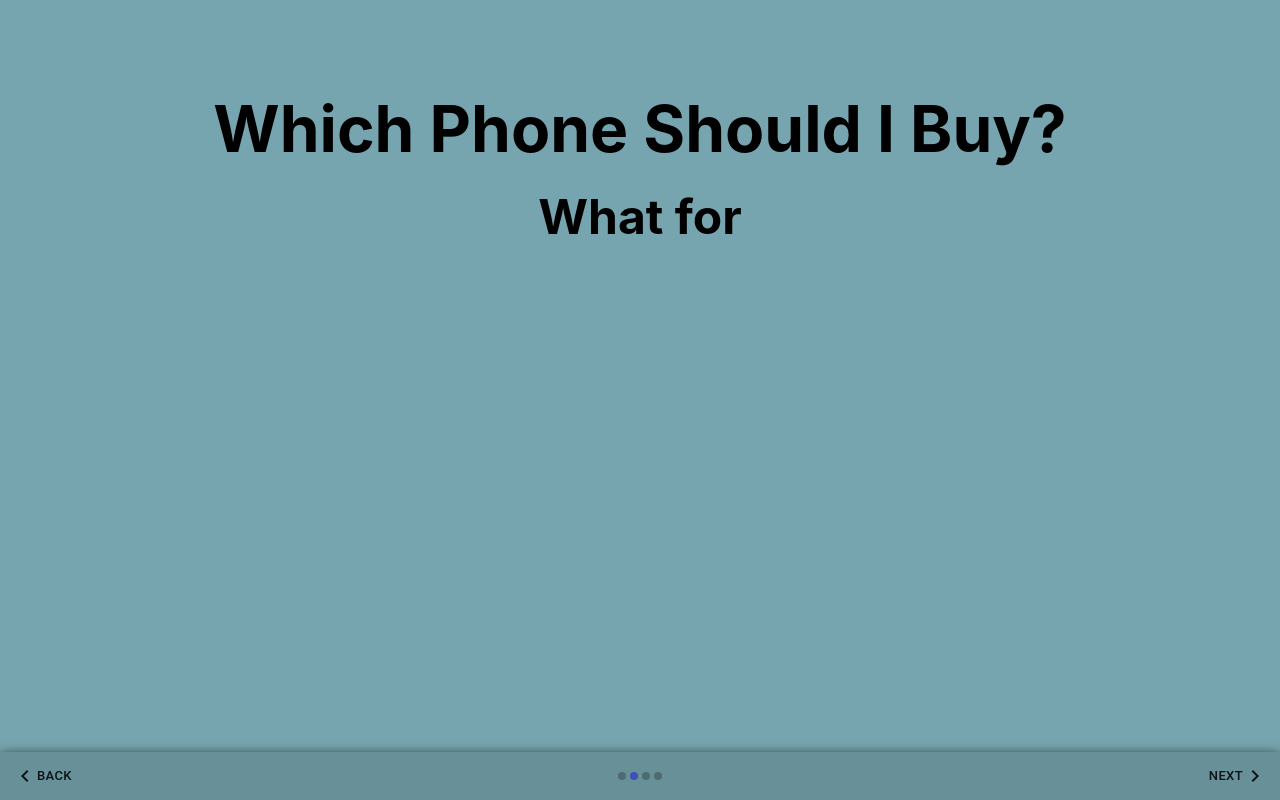
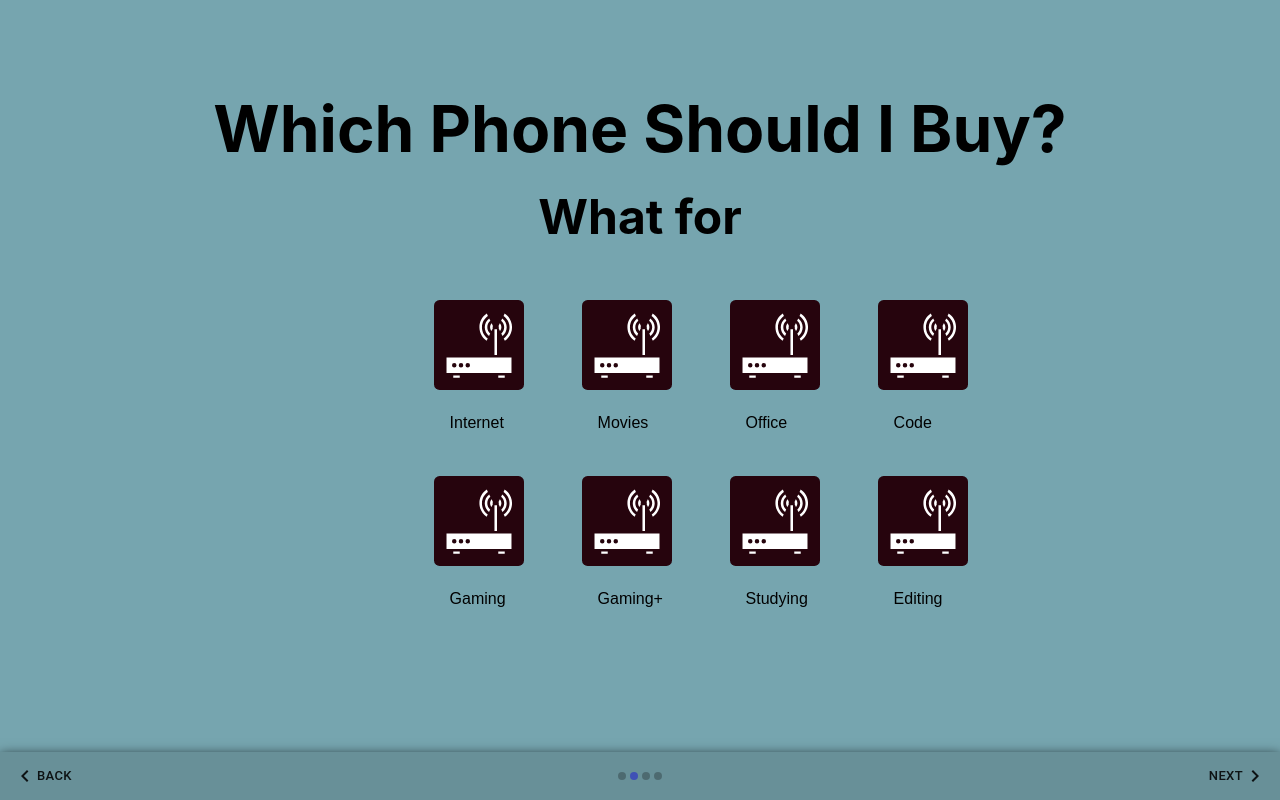
Before and after one commit to NativKalo/WhichPC, a React (Create React App) app: page / in a window 1280 px wide. Both pictures are taken after a click on the button "NEXT". Built offline with nearby package versions, Linux system fonts and the light colour scheme.

Commit message:
multiselect css

```diff
--- a/src/Wizard/Wizard.css
+++ b/src/Wizard/Wizard.css
@@ -7,3 +7,35 @@
     background: #689098;
     box-shadow: 0px 4px 12px black;
 }
+
+.multipleSelectDiv .svg{
+    height: 90px;
+    width: 90px;
+    padding: 20px;
+}
+
+/* .rect{
+    fill: blue;
+} */
+
+.multipleSelectDiv{
+    width: 700px;
+    position: relative;
+    left: 27%;
+    padding-top: 20px;
+}
+
+.multipleSelectIcon{
+    width: 120px;
+    height: 120px;
+    margin: 2%;
+    margin-bottom: 6%;
+    text-align: left;
+    font-family: arial;
+    display: inline-block;
+}
+
+.multiSelectText{
+position: relative;
+left: 30%;
+}
--- a/src/Wizard/Wizard.js
+++ b/src/Wizard/Wizard.js
@@ -6,6 +6,9 @@ import KeyboardArrowLeft from '@material-ui/icons/KeyboardArrowLeft';
 import KeyboardArrowRight from '@material-ui/icons/KeyboardArrowRight';
 import Typography from '@material-ui/core/Typography';
 import Slider from '@material-ui/core/Slider';
+import { ReactComponent as MyIcon } from "../icons/wifi-router.svg";
+import SvgIcon from '@material-ui/core/SvgIcon';
+
 
 function Wizard({ data }) {
 
@@ -13,11 +16,11 @@ function Wizard({ data }) {
     const [sliderValue, setSliderValue] = useState([data.questions[questionIndex].defaultMinValue, data.questions[questionIndex].defaultMaxValue]);
 
 
-    const handleNext = () => {
+    const handleSliderNext = () => {
         setQuestionIndex((prevActiveStep) => prevActiveStep + 1);
     };
 
-    const handleBack = () => {
+    const handleSliderBack = () => {
         setQuestionIndex((prevActiveStep) => prevActiveStep - 1);
     };
 
@@ -47,25 +50,42 @@ function Wizard({ data }) {
                 </div>
             }
 
+            {data.questions[questionIndex].title === 'What for' &&
+                <div className='multipleSelectDiv'>
+                    {data.questions[questionIndex].options.map((option, index) => {
+                        return (
+                            <span className='multipleSelectIcon'>
+                                <span>
+
+                                    < SvgIcon key={index} className='svg' >
+                                        <MyIcon />
+                                    </SvgIcon>
+                                    <span className='multiSelectText'>{option.name}</span>
+                                </span>
+                            </span>
+                        )
+                    })}
+                </div>}
+
             <MobileStepper
                 variant="dots"
                 steps={data.questions.length}
                 position="bottom"
                 activeStep={questionIndex}
                 nextButton={
-                    <Button size="small" onClick={handleNext} disabled={questionIndex === data.questions.length - 1}>
+                    <Button size="small" onClick={handleSliderNext} disabled={questionIndex === data.questions.length - 1}>
                         Next
           <KeyboardArrowRight />
                     </Button>
                 }
                 backButton={
-                    <Button size="small" onClick={handleBack} disabled={questionIndex === 0}>
+                    <Button size="small" onClick={handleSliderBack} disabled={questionIndex === 0}>
                         <KeyboardArrowLeft />
           Back
         </Button>
                 }
             />
-        </div>
+        </div >
     );
 }
 
--- a/src/mockData.js
+++ b/src/mockData.js
@@ -18,9 +18,9 @@ export default
                     { name: 'Office', icon: "wifi-router" },
                     { name: 'Code', icon: "wifi-router" },
                     { name: 'Gaming', icon: "wifi-router" },
-                    { name: 'High End Gaming', icon: "wifi-router" },
+                    { name: 'Gaming+', icon: "wifi-router" },
                     { name: 'Studying', icon: "wifi-router" },
-                    { name: 'Video Editing', icon: "wifi-router" },
+                    { name: 'Editing', icon: "wifi-router" },
                 ]
             },
             {
```
Also changed, not shown: public/svg/wifi-router.svg (deleted), src/icons/wifi-router.svg (added).
